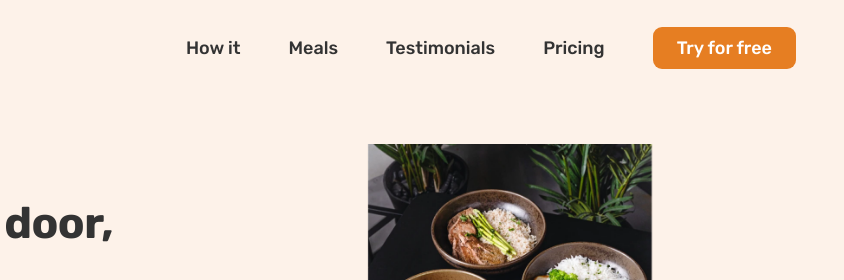
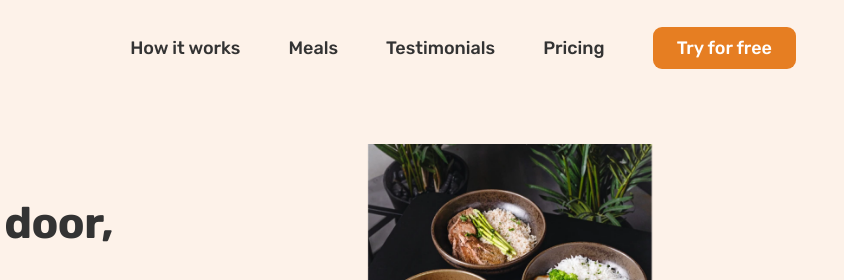
Before and after one commit to darshil-anghan/tasty-bite-food, a plain HTML site: page index.html in a window 1280 px wide. Shown: the top 280 px of the page, 436-1280 px from the left. Drawn offline with nearby package versions, Linux system fonts and the light colour scheme; some packages are replaced by stand-ins of ours; a script that the page names is missing.

Commit message:
Update index.html

```diff
--- a/index.html
+++ b/index.html
@@ -48,7 +48,7 @@
 
       <nav class="main-nav">
         <ul class="main-nav-list">
-          <li><a class="main-nav-link" href="#how">How it </a></li>
+          <li><a class="main-nav-link" href="#how">How it works </a></li>
           <li><a class="main-nav-link" href="#meals">Meals</a></li>
           <li>
             <a class="main-nav-link" href="#testimonials">Testimonials</a>
```
